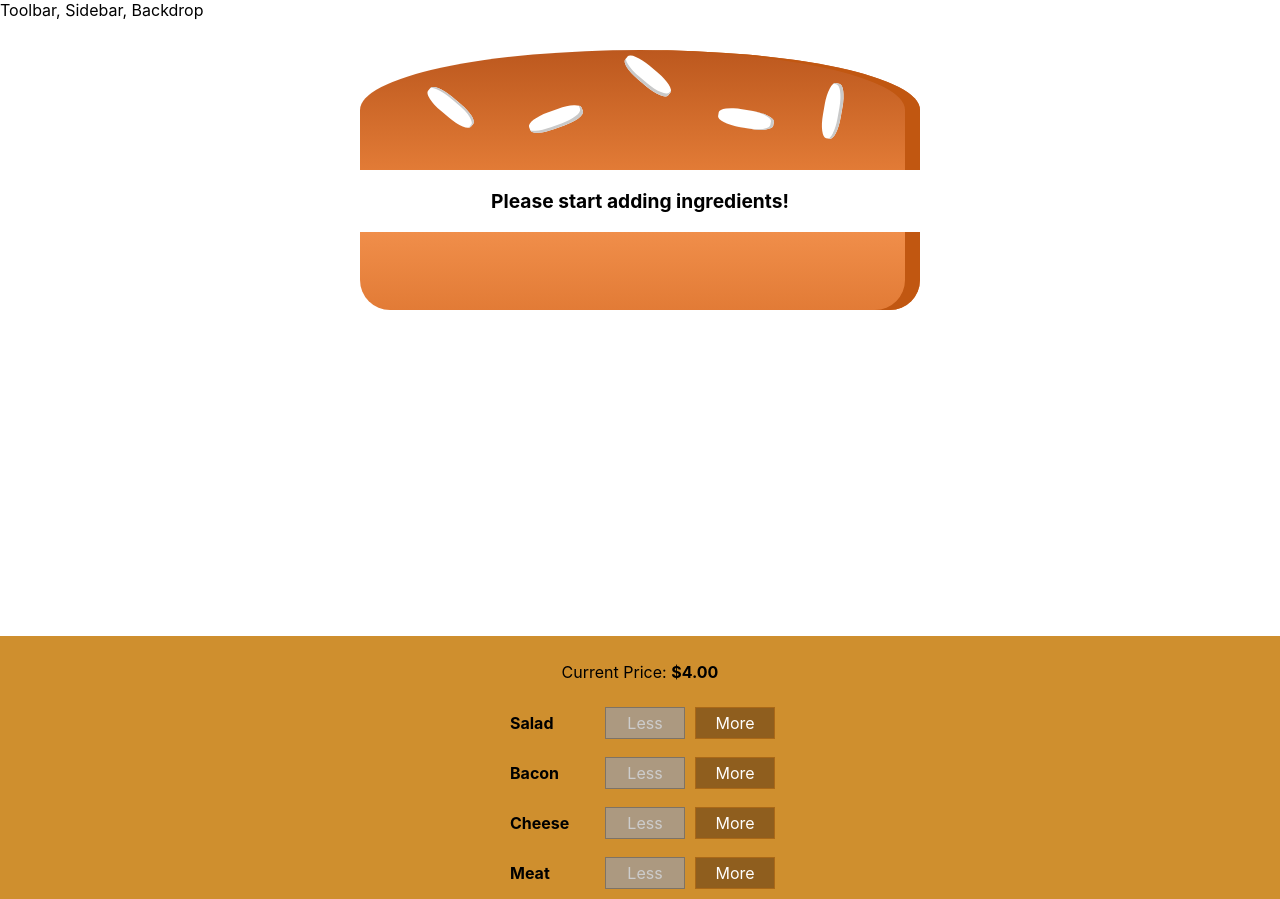
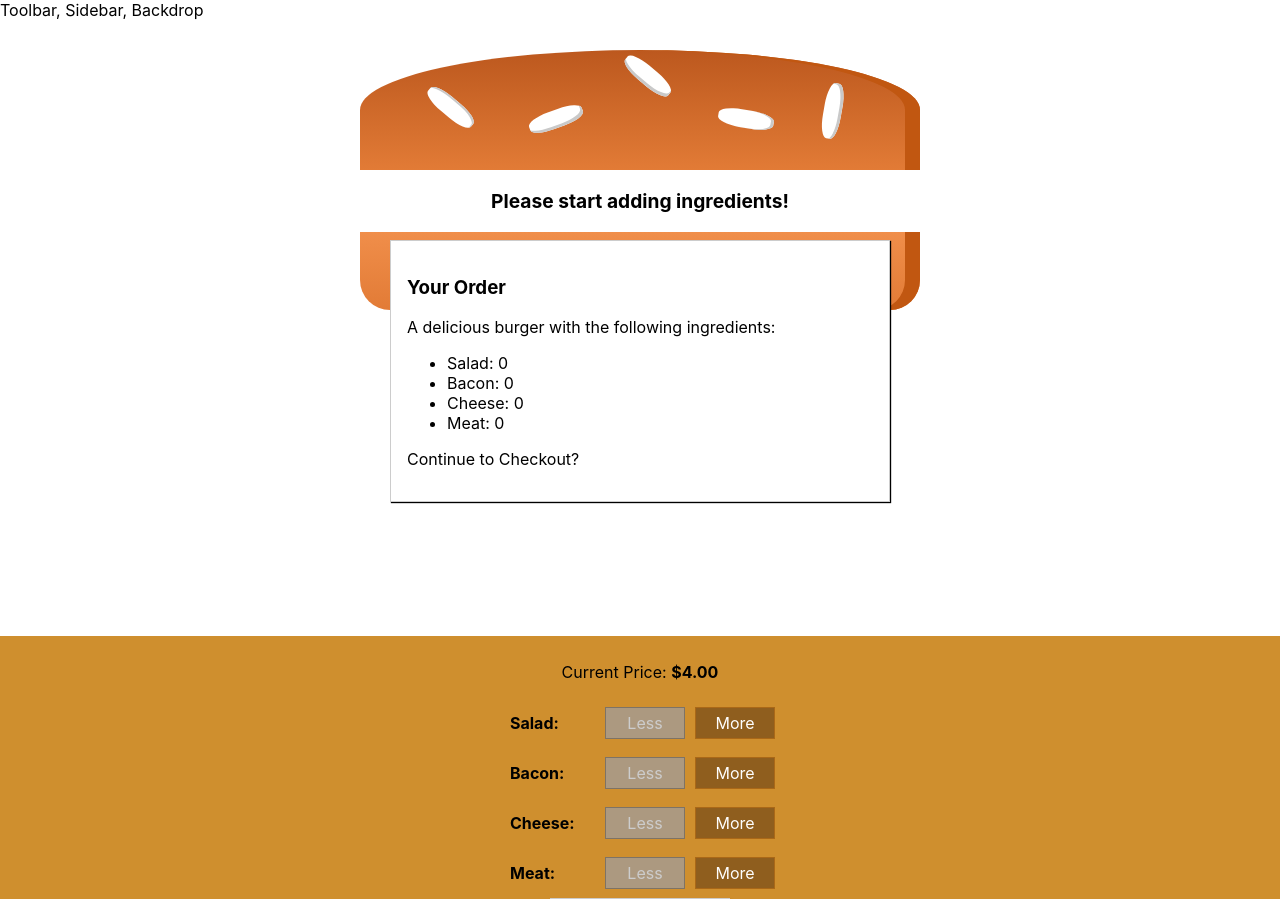
Before and after one commit to web-dev-dave/burger-builder, a React (Create React App) app: page / in a window 1280 px wide. Shown: the top 899 px of the page. Built offline with nearby package versions, Linux system fonts and the light colour scheme.

Commit message:
create modal

```diff
--- a/src/components/Burger/BuildControls/BuildControl/BuildControl.js
+++ b/src/components/Burger/BuildControls/BuildControl/BuildControl.js
@@ -5,7 +5,7 @@
 export const BuildControl = (props) => {
   return (
     <div className={classes.BuildControl}>
-      <div className={classes.Label}>{props.label}</div>
+      <div className={classes.Label}>{props.label}:</div>
       <button
         onClick={props.removeHandler}
         className={classes.Less}
--- a/src/components/Burger/BuildControls/BuildControls.js
+++ b/src/components/Burger/BuildControls/BuildControls.js
@@ -11,7 +11,6 @@
 ];
 
 export const BuildControls = (props) => {
-  console.log(props)
   return (
     <div className={classes.BuildControls}>
       <p>Current Price: <strong>${props.totalPrice.toFixed(2)}</strong></p>
@@ -27,6 +26,7 @@
           />
         );
       })}
+      <button className={classes.OrderButton} disabled={!props.purchase}>ORDER NOW</button>
     </div>
   );
 };
--- a/src/components/Burger/BuildControls/BuildControls.module.css
+++ b/src/components/Burger/BuildControls/BuildControls.module.css
@@ -8,3 +8,45 @@
   margin: auto;
   padding: 10px 0;
 }
+
+.OrderButton {
+  background-color: #dad735;
+  outline: none;
+  cursor: pointer;
+  border: 1px solid #966909;
+  color: #966909;
+  font-family: inherit;
+  font-size: 1.2em;
+  padding: 15px 30px;
+  box-shadow: 2px 2px 2px #966909;
+}
+
+.OrderButton:hover,
+.OrderButton:active {
+  background-color: #a0db41;
+  border: 1px solid #966909;
+  color: #966909;
+}
+
+.OrderButton:disabled {
+  background-color: #c7c6c6;
+  cursor: not-allowed;
+  border: 1px solid #ccc;
+  color: #888888;
+}
+
+.OrderButton:not(:disabled) {
+  animation: enable 0.3s linear;
+}
+
+@keyframes enable {
+  0% {
+    transform: scale(1);
+  }
+  60% {
+    transform: scale(1.1);
+  }
+  100% {
+    transform: scale(1);
+  }
+}
--- /dev/null
+++ b/src/components/Burger/OrderSummary/OrderSummary.js
@@ -0,0 +1,22 @@
+import React from "react";
+
+export const OrderSummary = (props) => {
+
+  const ingredientSummary = Object.keys(props.ingredients).map((igKey) => {
+    return (
+      <li key={igKey}>
+        <span style={{ textTransform: "capitalize" }}>{igKey}</span>:{" "}
+        {props.ingredients[igKey]}
+      </li>
+    );
+  });
+
+  return (
+    <>
+      <h3>Your Order</h3>
+      <p>A delicious burger with the following ingredients:</p>
+      <ul>{ingredientSummary}</ul>
+      <p>Continue to Checkout?</p>
+    </>
+  );
+};
--- /dev/null
+++ b/src/components/UI/Modal/Modal.js
@@ -0,0 +1,11 @@
+import React from 'react'
+
+import classes from './Modal.module.css'
+
+export const Modal = (props) => {
+    return (
+        <div className={classes.Modal}>
+            {props.children}
+        </div>
+    )
+}
--- /dev/null
+++ b/src/components/UI/Modal/Modal.module.css
@@ -0,0 +1,20 @@
+.Modal {
+  position: fixed;
+  z-index: 500;
+  background-color: white;
+  width: 70%;
+  border: 1px solid #ccc;
+  box-shadow: 1px 1px 1px black;
+  padding: 16px;
+  left: 15%;
+  top: 30%;
+  box-sizing: border-box;
+  transition: all 0.3s ease-out;
+}
+
+@media (min-width: 600px) {
+  .Modal {
+    width: 500px;
+    left: calc(50% - 250px);
+  }
+}
--- a/src/containers/BurgerBuilder/BurgerBuilder.js
+++ b/src/containers/BurgerBuilder/BurgerBuilder.js
@@ -1,6 +1,8 @@
 import React, { Component } from "react";
 import { BuildControls } from "../../components/Burger/BuildControls/BuildControls";
 import { Burger } from "../../components/Burger/Burger";
+import { OrderSummary } from "../../components/Burger/OrderSummary/OrderSummary";
+import { Modal } from "../../components/UI/Modal/Modal";
 
 const INGREDIENT_PRICES = {
   salad: 0.5,
@@ -18,6 +20,21 @@
       meat: 0,
     },
     totalPrice: 4,
+    purchasable: false,
+  };
+
+  updatePurchaseState = (ingredients) => {
+    const sum = Object.keys(ingredients)
+      .map((igKey) => {
+        return ingredients[igKey];
+      })
+      .reduce((acc, curr) => {
+        return acc + curr;
+      }, 0);
+
+    this.setState({
+      purchasable: sum > 0,
+    });
   };
 
   addIngredientHandler = (type) => {
@@ -34,12 +51,13 @@
       ingredients: updatedIngredients,
       totalPrice: newPrice,
     });
+    this.updatePurchaseState(updatedIngredients);
   };
 
   removeIngredientHandler = (type) => {
     const oldCount = this.state.ingredients[type];
-    if(oldCount <= 0) {
-        return
+    if (oldCount <= 0) {
+      return;
     }
     const updatedCount = oldCount - 1;
     const updatedIngredients = {
@@ -53,31 +71,31 @@
       ingredients: updatedIngredients,
       totalPrice: newPrice,
     });
+    this.updatePurchaseState(updatedIngredients);
   };
 
   render() {
     const disabledInfo = {
-      ...this.state.ingredients
+      ...this.state.ingredients,
+    };
+
+    for (let key in disabledInfo) {
+      disabledInfo[key] = disabledInfo[key] <= 0;
     }
 
-    for(let key in disabledInfo) {
-      disabledInfo[key] = disabledInfo[key] <= 0
-    }
-
-    console.log(disabledInfo)
     return (
       <>
-        <div>
+        <Modal>
+          <OrderSummary ingredients={this.state.ingredients} />
+        </Modal>
         <Burger ingredients={this.state.ingredients} />
-        </div>
-        <div>
         <BuildControls
           addHandler={this.addIngredientHandler}
           removeHandler={this.removeIngredientHandler}
           disabled={disabledInfo}
           totalPrice={this.state.totalPrice}
+          purchase={this.state.purchasable}
         />
-        </div>
       </>
     );
   }
```
Also changed, not shown: src/components/UI/Backdrop/Backdrop.js (added). Lines whose indentation alone changed are shown as unchanged.
